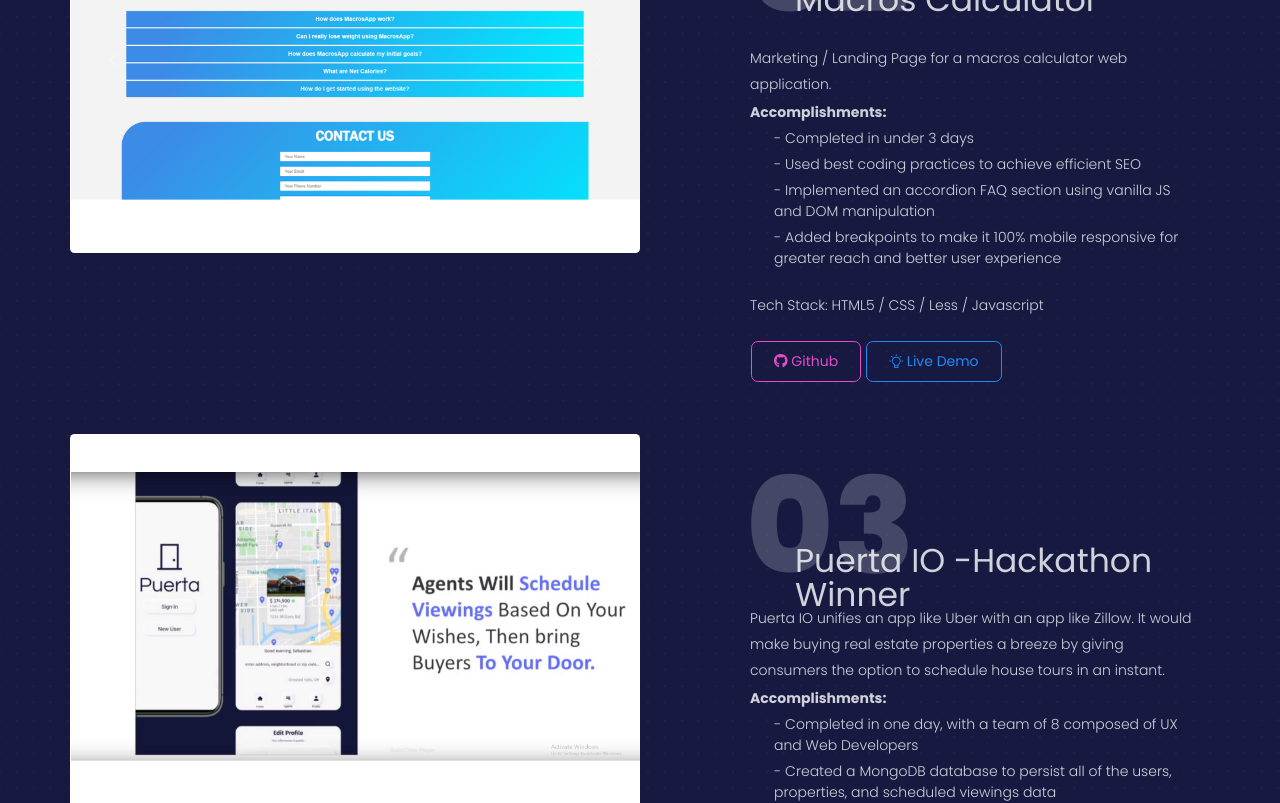
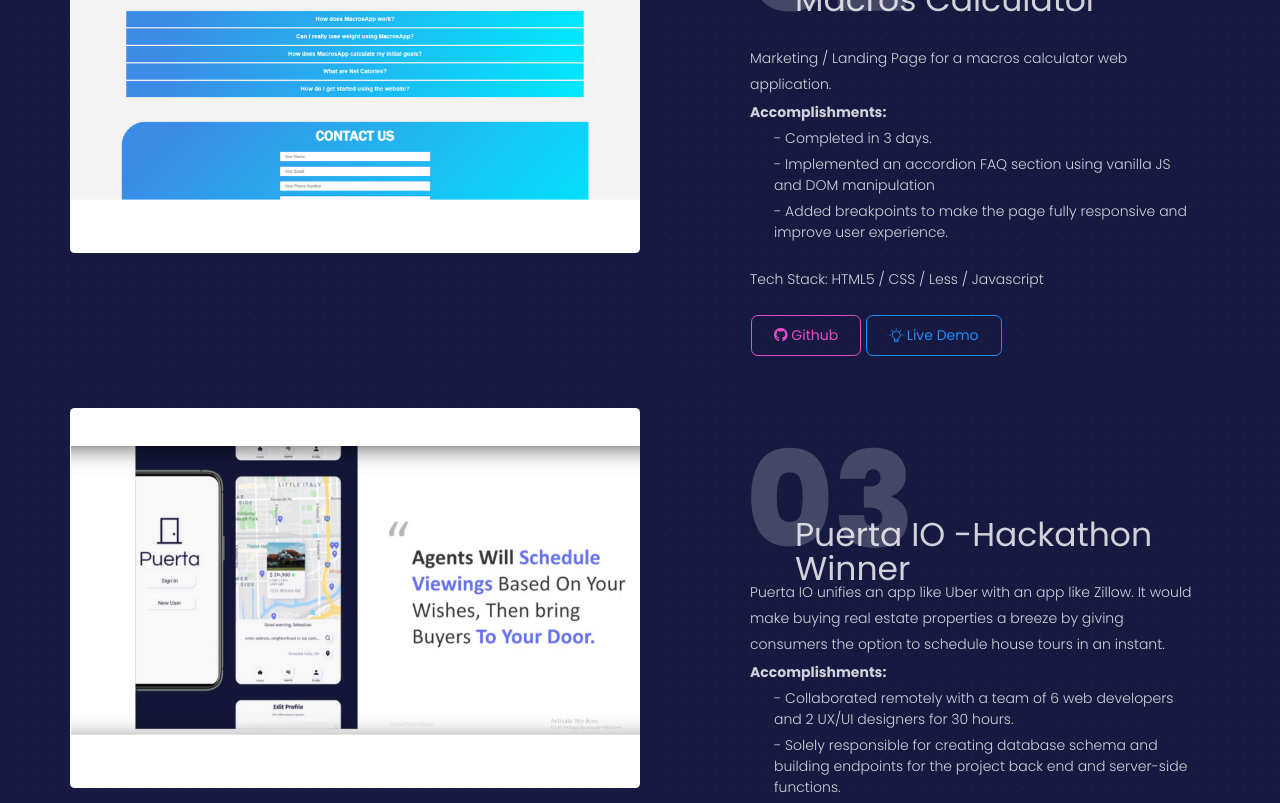
Before and after one commit to prietopedro/React-Portfolio, a React (Create React App) app: page / in a window 1280 px wide. Shown: the part 2200-3003 px from the top of the page. Built offline with nearby package versions, Linux system fonts and the light colour scheme.

Commit message:
Changes to project section

```diff
--- a/src/components/Projects/Projects.jsx
+++ b/src/components/Projects/Projects.jsx
@@ -181,17 +181,14 @@
 						<p className="text-left" style={{ fontWeight: "bold" }}>
 							Accomplishments:
 						</p>
-						<p className="ml-4">- Completed in under 3 days</p>
-						<p className="ml-4">
-							- Used best coding practices to achieve efficient SEO
-						</p>
+						<p className="ml-4">- Completed in 3 days.</p>
 						<p className="ml-4">
 							- Implemented an accordion FAQ section using vanilla JS and DOM
 							manipulation
 						</p>
 						<p className="ml-4">
-							- Added breakpoints to make it 100% mobile responsive for greater
-							reach and better user experience
+							- Added breakpoints to make the page fully responsive and improve
+							user experience.
 						</p>
 						<br />
 						<p>Tech Stack: HTML5 / CSS / Less / Javascript</p>
@@ -327,15 +324,15 @@
 							Accomplishments:
 						</p>
 						<p className="ml-4">
-							- Completed in one day, with a team of 8 composed of UX and Web
-							Developers
+							- Collaborated remotely with a team of 6 web developers and 2
+							UX/UI designers for 30 hours.
 						</p>
 						<p className="ml-4">
-							- Created a MongoDB database to persist all of the users,
-							properties, and scheduled viewings data
+							- Solely responsible for creating database schema and building
+							endpoints for the project back end and server-side functions.
 						</p>
 						<p className="ml-4">
-							- Utilized Twilio’s API to implement SMS notifications for agents
+							- Utilized Twilio’s API to implement SMS notifications for agents.
 						</p>
 						<br />
 						<p>Tech Stack: NodeJS / Express / MongoDB / NextJS / Twilio</p>
```
